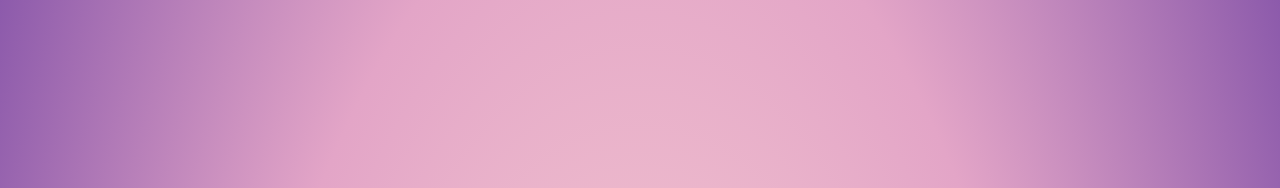
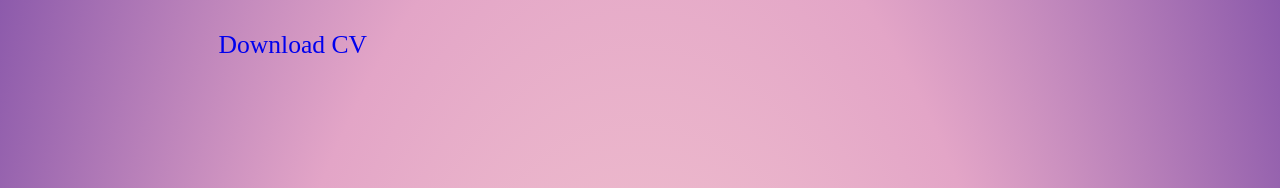
Before and after one commit to PrachiRattan/MY-PORTFOLIO, a plain HTML site: page index.html in a window 1280 px wide. Shown: the part 612-800 px from the top of the page. Drawn offline with nearby package versions, Linux system fonts and the light colour scheme.

Commit message:
Added cv button

```diff
--- a/index.html
+++ b/index.html
@@ -25,7 +25,9 @@
                     <div class="social-media">
                         <a href="https://github.com/PrachiRattan"><i class="fa-brands fa-github"></i></a>
                         <a href="https://www.linkedin.com/in/prachi-rattan-6p8r/"><i class="fa-brands fa-linkedin"></i></a>
+                        <!-- <a href="https://drive.google.com/file/d/1xkIj93-su2D4R2GbPmIKtsZ-V9HjJT5H/view?usp=sharing"><i class="fa-solid fa-file"></i></a> -->
                     </div>
+                    <a href="https://drive.google.com/file/d/1CiHEdW74LZ3M3vzpssbDylixU6K-rWol/view?usp=sharing" class="btn">Download CV</a>
                 </div>
                 <div class="home-img">
                     <img src="home.jpg" alt="">
@@ -96,7 +98,7 @@
                 </section>
 
                 <section class="contact" id="contact">
-                    <h2 class="heading">Contact<span>Me</span></h2>
+                    <h2 class="heading">Contact<span> Me</span></h2>
 
                     <form action="#">
                         <div class="input-box">
```
